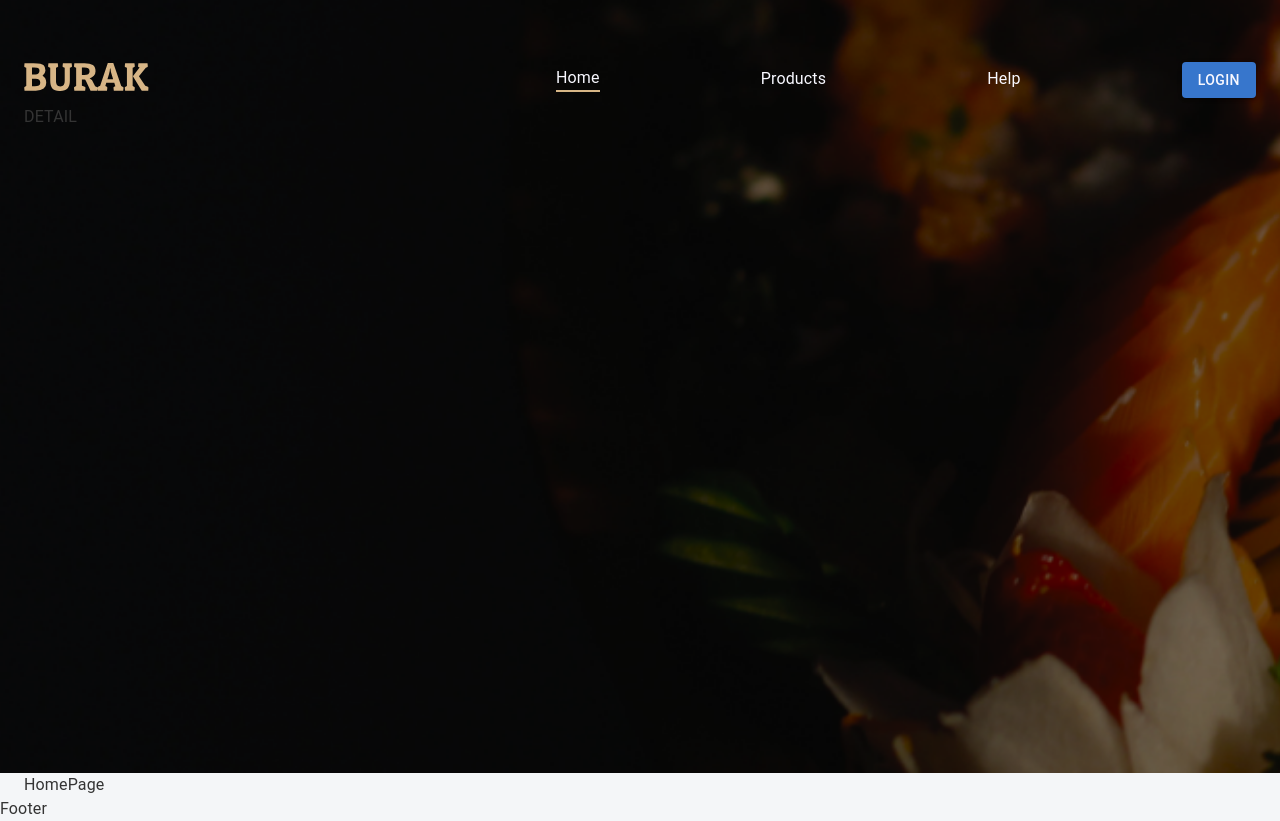
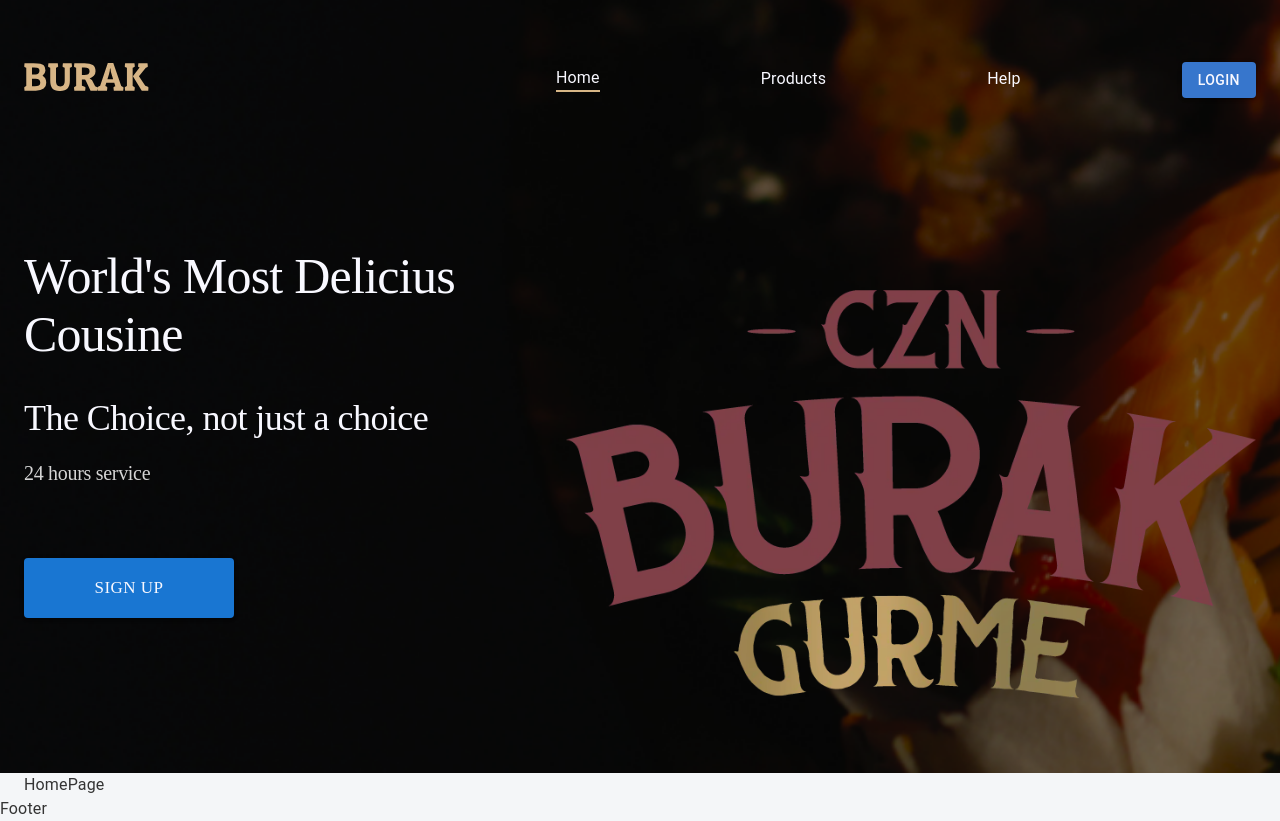
Before and after one commit to Aliy26/burak-react, a React (Create React App) app: page / in a window 1280 px wide. Built offline with nearby package versions, Linux system fonts and the light colour scheme.

Commit message:
fix: modified homeNavbar component

```diff
--- a/src/app/components/headers/HomeNavbar.tsx
+++ b/src/app/components/headers/HomeNavbar.tsx
@@ -58,7 +58,23 @@ export function HomeNavbar() {
             )}
           </Stack>
         </Stack>
-        <Stack>DETAIL</Stack>
+        <Stack className="header-frame">
+          <Stack className="detail">
+            <Box className="haed-main-txt">World's Most Delicius Cousine</Box>
+            <Box className="wel-txt">The Choice, not just a choice</Box>
+            <Box className="service-txt">24 hours service</Box>
+            <Box className="signup">
+              {!authMember ? (
+                <Button variant={"contained"} className="signup-button">
+                  SIGN UP
+                </Button>
+              ) : null}
+            </Box>
+          </Stack>
+          <Box className="logo-frame">
+            <div className="logo-img"></div>
+          </Box>
+        </Stack>
       </Container>
     </div>
   );
--- a/src/css/navbar.css
+++ b/src/css/navbar.css
@@ -73,3 +73,100 @@
 .home-navbar div.hover-line:after {
   transform-origin: 0% 50%;
 }
+
+.home-navbar .navbar-container .header-frame {
+  display: flex;
+  flex-direction: row;
+  justify-content: space-between;
+  margin-top: 142px;
+  height: 462px;
+}
+
+.home-navbar .navbar-container .header-frame .detail {
+  width: 510px;
+  display: flex;
+  flex-direction: column;
+}
+
+.home-navbar .navbar-container .header-frame .detail .haed-main-txt {
+  width: 450px;
+  height: 150px;
+  font-family: "Roboto Serif";
+  font-size: 50px;
+  font-style: normal;
+  font-weight: 500;
+  line-height: normal;
+  letter-spacing: -0.75px;
+  color: #f8f8ff;
+}
+
+.home-navbar .navbar-container .header-frame .detail .wel-txt {
+  width: 510px;
+  height: 42px;
+  font-family: "Roboto Serif";
+  font-size: 36px;
+  font-style: normal;
+  font-weight: 400;
+  line-height: normal;
+  letter-spacing: -0.54px;
+  color: #f8f8ff;
+}
+
+.home-navbar .navbar-container .header-frame .detail .service-txt {
+  margin-top: 23px;
+  width: 153px;
+  height: 23px;
+  font-family: "Roboto Serif";
+  font-size: 20px;
+  font-style: normal;
+  font-weight: 400;
+  line-height: normal;
+  letter-spacing: -0.3px;
+  color: #d5d5d5;
+}
+
+.home-navbar .navbar-container .header-frame .detail .signup {
+  margin-top: 73px;
+  width: 153px;
+  height: 23px;
+  font-family: "Roboto Serif";
+  font-size: 20px;
+  font-style: normal;
+  font-weight: 400;
+  line-height: normal;
+  letter-spacing: -0.3px;
+  color: #d5d5d5;
+}
+
+.home-navbar .navbar-container .detail .signup {
+  margin-top: 73px;
+}
+
+.home-navbar .navbar-container .detail .signup .signup-button {
+  width: 210px;
+  height: 60px;
+  border-radius: 4px;
+  background: #1976d2;
+  text-align: center;
+  font-family: Poppings;
+  font-size: 17px;
+  font-style: normal;
+  font-weight: 400;
+  line-height: normal;
+  color: #f8f8ff;
+}
+
+.home-navbar .navbar-container .logo-frame {
+  margin-top: 43px;
+  width: 690px;
+  height: 419px;
+}
+
+.home-navbar .navbar-container .logo-frame .logo-img {
+  width: 100%;
+  height: 100%;
+  background: url(/public/img/logo.webp);
+  background-size: contain;
+  background-repeat: no-repeat;
+  filter: invert(20%);
+}
```
